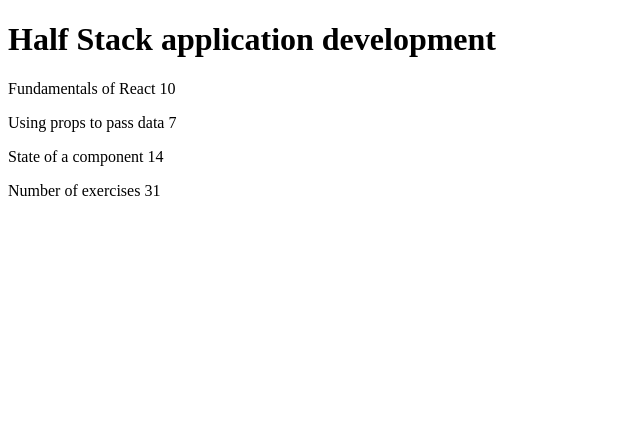
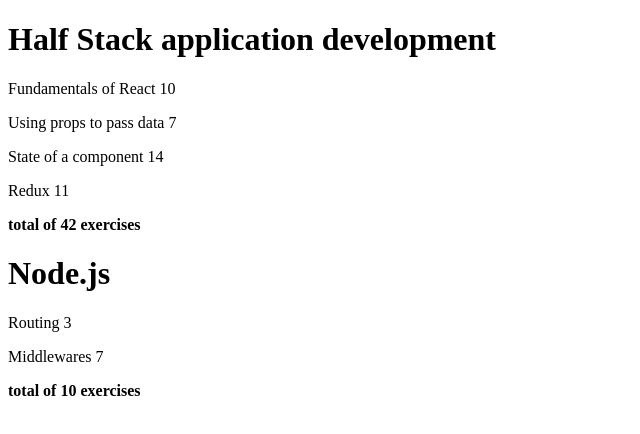
Before and after one commit to hanameee/FSO_2020, a React (Create React App) app in the folder frontend/: page / in a window 1280 px wide. Shown: the top 434 px of the page, without its empty margins (0-640 px from the left). Built offline with nearby package versions, Linux system fonts and the light colour scheme.

Commit message:
Refactor: Refactor Course
- Modify course data as object array
- Seperate course component

```diff
--- /dev/null
+++ b/frontend/src/components/Course.tsx
@@ -0,0 +1,14 @@
+import React from "react";
+import { ICourse } from "../index";
+import Content from "./Content";
+import Header from "./Header";
+import Total from "./Total";
+
+const Course: React.FC<{ courseData: ICourse }> = ({ courseData }) => (
+    <>
+        <Header courseData={courseData} />
+        <Content courseData={courseData} />
+        <Total courseData={courseData} />
+    </>
+);
+export default Course;
--- a/frontend/src/components/Total.tsx
+++ b/frontend/src/components/Total.tsx
@@ -6,7 +6,12 @@
         (cur, acc) => (acc.exercises += cur),
         0
     );
-    return <p>Number of exercises {totalNumber}</p>;
+    console.log(courseData, totalNumber);
+    return (
+        <p>
+            <b>total of {totalNumber} exercises</b>
+        </p>
+    );
 };
 
 export default Total;
--- a/frontend/src/index.tsx
+++ b/frontend/src/index.tsx
@@ -1,42 +1,69 @@
-import React from "react";
+import React, { useState } from "react";
 import ReactDOM from "react-dom";
-import Header from "./components/Header";
-import Content from "./components/Content";
-import Total from "./components/Total";
+import Course from "./components/Course";
 
 export interface ICourseData {
     name: string;
     exercises: number;
+    id: number;
 }
 
 export interface ICourse {
+    id: number;
     name: string;
     parts: ICourseData[];
 }
 const App = () => {
-    const course: ICourse = {
+    const [courses, setCourses] = useState<ICourse[]>([
+        {
             name: "Half Stack application development",
+            id: 1,
             parts: [
                 {
                     name: "Fundamentals of React",
                     exercises: 10,
+                    id: 1,
                 },
                 {
                     name: "Using props to pass data",
                     exercises: 7,
+                    id: 2,
                 },
                 {
                     name: "State of a component",
                     exercises: 14,
+                    id: 3,
+                },
+                {
+                    name: "Redux",
+                    exercises: 11,
+                    id: 4,
                 },
             ],
-    };
+        },
+        {
+            name: "Node.js",
+            id: 2,
+            parts: [
+                {
+                    name: "Routing",
+                    exercises: 3,
+                    id: 1,
+                },
+                {
+                    name: "Middlewares",
+                    exercises: 7,
+                    id: 2,
+                },
+            ],
+        },
+    ]);
     return (
-        <div>
-            <Header courseData={course} />
-            <Content courseData={course} />
-            <Total courseData={course} />
-        </div>
+        <>
+            {courses.map((course) => (
+                <Course courseData={course} />
+            ))}
+        </>
     );
 };
 
```
Lines whose indentation alone changed are shown as unchanged.
